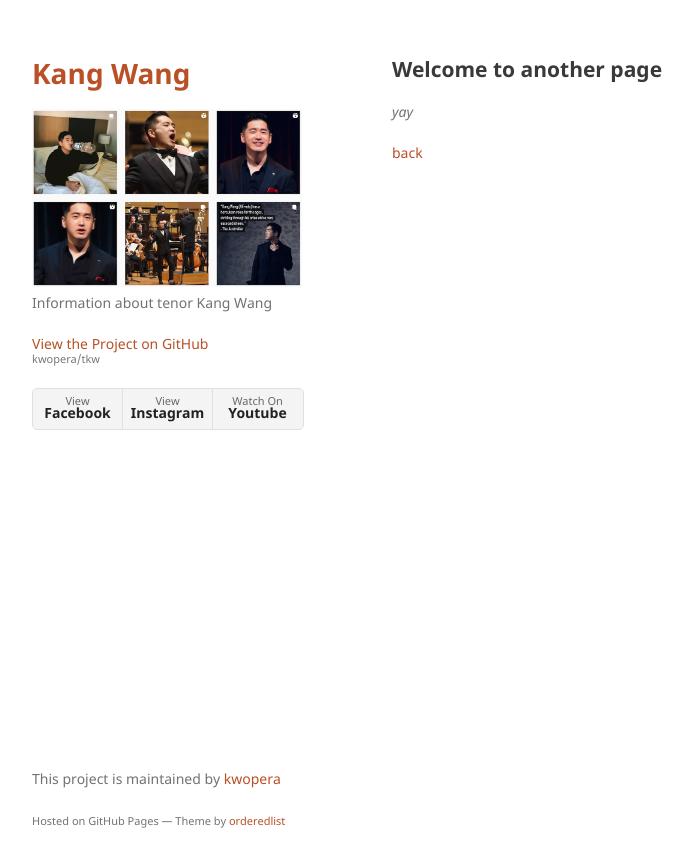
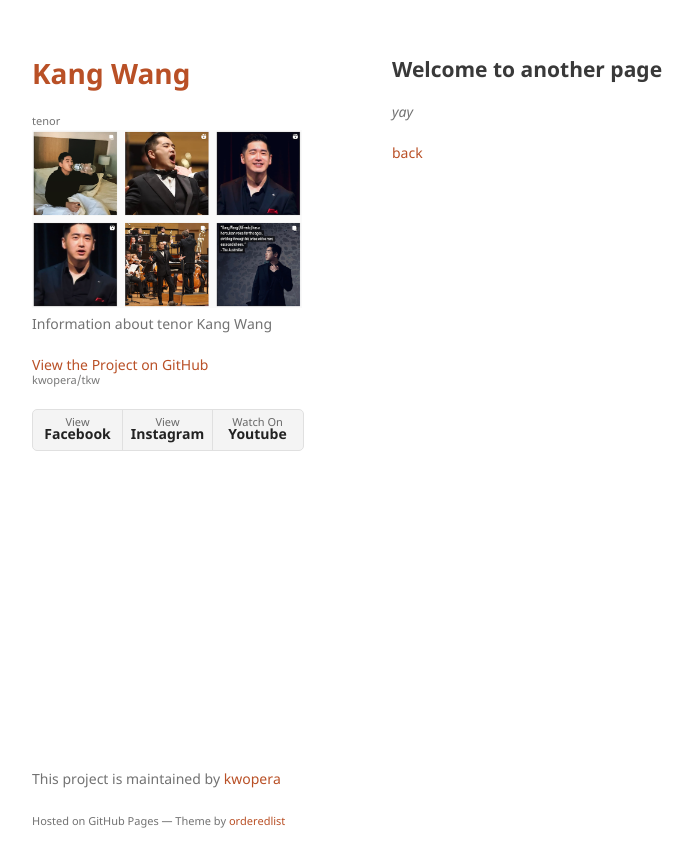
Before and after one commit to kwopera/tkw, a Jekyll site: the page built from another-page.md, in a window 1280 px wide. Shown: the top 867 px of the page, without its empty margins (178-871 px from the left). Built offline with Jekyll 4.4.1, drawn with Linux system fonts in a browser that asks for light colours; our own code applies the rules of GitHub Pages for plain Markdown files.

Commit message:
Update default.html

```diff
--- a/_layouts/default.html
+++ b/_layouts/default.html
@@ -15,7 +15,7 @@
   <body>
     <div class="wrapper">
       <header>
-        <h1><a href="{{ "/" | absolute_url }}">{{ site.title | default: site.github.repository_name }}</a></h1>
+        <h1><a href="{{ "/" | absolute_url }}">{{ site.title | default: site.github.repository_name }}</a></h1><small>tenor</small>
 
         {% if site.logo %}
           <img src="{{site.logo | relative_url}}" alt="Logo" />
```
